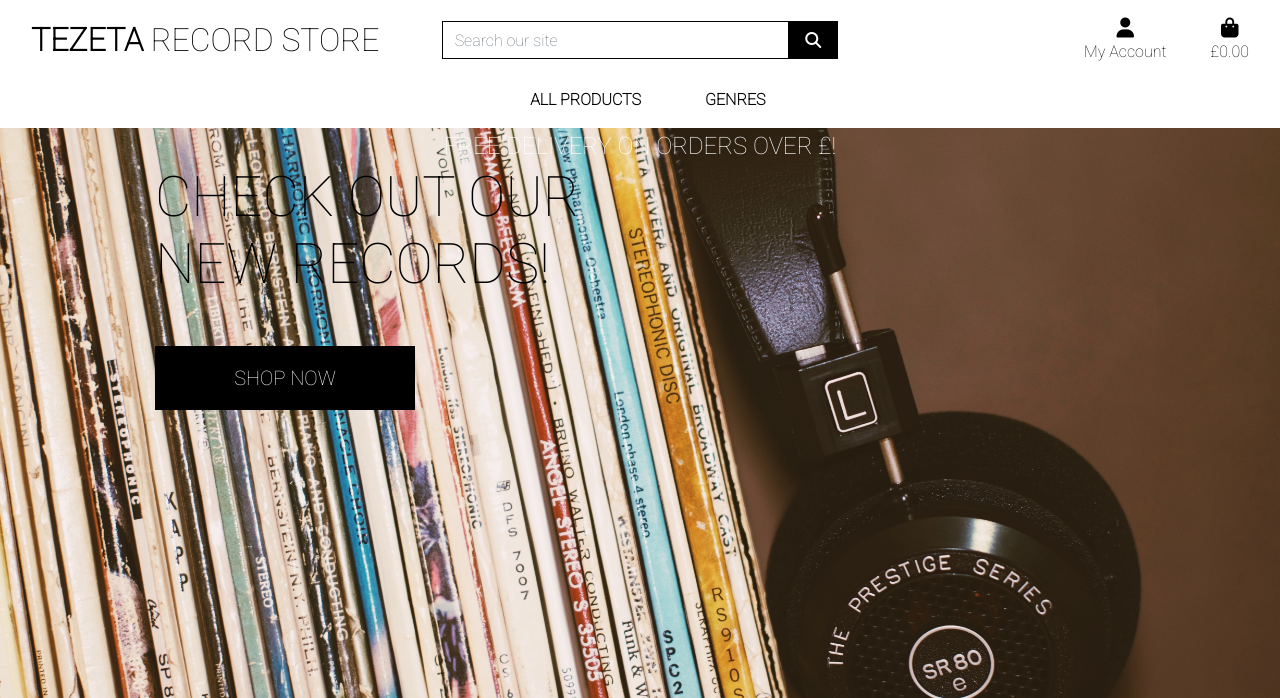
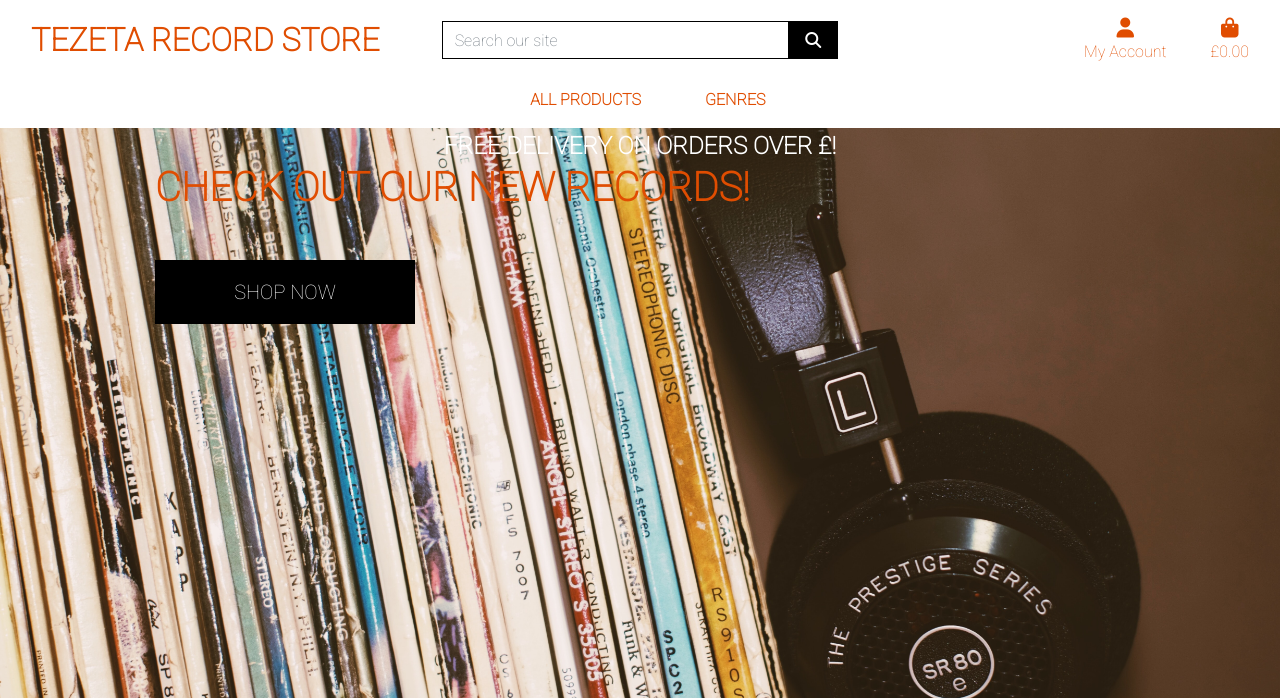
Before and after one commit to komfiGolabi/Tezeta-record-store, a Django app: page / in a window 1280 px wide. Shown: the top 698 px of the page. Run offline with Django 3.2, Linux system fonts and the light colour scheme; some libraries are stand-ins or nearby versions.

Commit message:
changed the navbar font and some styling

```diff
--- a/home/templates/home/index.html
+++ b/home/templates/home/index.html
@@ -12,8 +12,8 @@
 {% block content %}
     <div class="container h-100">
         <div class="row h-100">
-            <div class="col-7 col-md-6 my-auto">
-                <h1 class="display-4 logo-font text-black">
+            <div class="col-7 col-md-12 my-auto">
+                <h1 class="logo-font text-black">
                     Check out our new records!
                 </h1>
                 <div class="my-5">
--- a/static/css/base.css
+++ b/static/css/base.css
@@ -49,7 +49,11 @@ body {
 }
 
 .text-black {
-    color: #000 !important;
+    color: #E04D01 !important;
+}
+
+.logo-font {
+    font-weight: bold;
 }
 
 .border-black {
```
